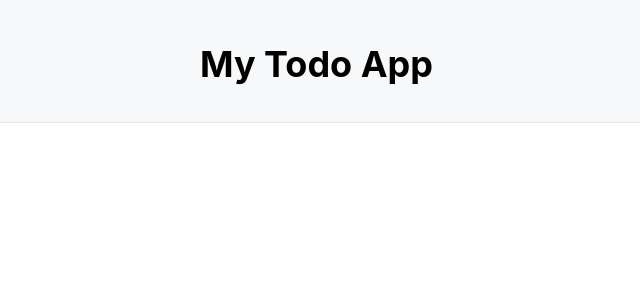
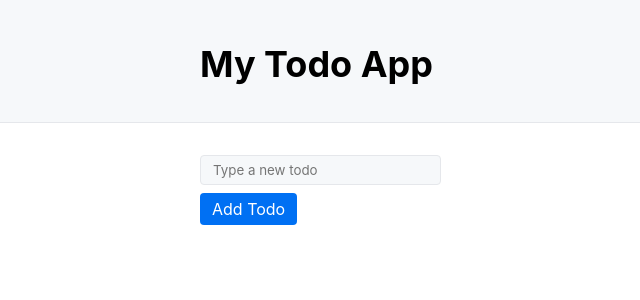
Before and after one commit to Laurent-Bosteels/react-introduction, a React (Create React App) app: page / in a window 1280 px wide. Shown: the top 300 px of the page, without its empty margins (65-705 px from the left). Built offline with nearby package versions, Linux system fonts and the light colour scheme.

Commit message:
form component created

```diff
--- a/src/App.js
+++ b/src/App.js
@@ -1,12 +1,14 @@
 import './css/new.min.css';
 import './css/App.css';
-import Header from './Components/Header/Header';
+import Header from './Components/Header/HeaderComp';
+import Form from './Components/Form/FormComp';
 
 function App() {
   return (
     <div className="App">
       <div className="content">
         <Header />
+        <Form />
 
       </div>
     </div>
--- /dev/null
+++ b/src/Components/Form/FormBtn.js
@@ -0,0 +1,9 @@
+function FormBtn() {
+    return (
+
+        <input type="submit" value="Add Todo"/>
+
+    );
+  };
+
+  export default FormBtn;
--- /dev/null
+++ b/src/Components/Form/FormComp.js
@@ -0,0 +1,15 @@
+import FormInput from './FormInput';
+import FormBtn from './FormBtn';
+
+function Form() {
+    return (
+
+            <form action="">
+                <FormInput/>
+                <FormBtn/>
+            </form>
+
+    );
+  };
+
+  export default Form;
--- /dev/null
+++ b/src/Components/Form/FormInput.js
@@ -0,0 +1,9 @@
+function FormInput () {
+    return (
+
+        <input type="text" placeholder="Type a new todo" />
+
+    );
+  };
+
+  export default FormInput;
--- a/src/css/App.css
+++ b/src/css/App.css
@@ -3,3 +3,7 @@ ul.no-bullets {
   padding: 0; /* Remove padding */
   margin: 0; /* Remove margins */
 }
+
+input {
+  display: block;
+}
```
Also changed, not shown: src/Components/Form/Form.js (deleted, +0 -20 lines), src/Components/Header/HeaderComp.js (renamed from src/Components/Header/Header.js).
